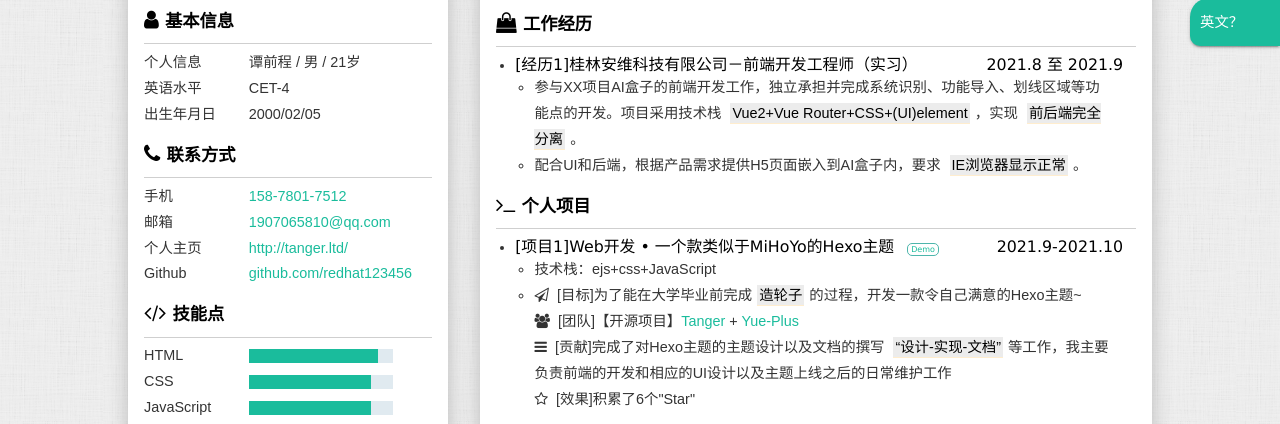
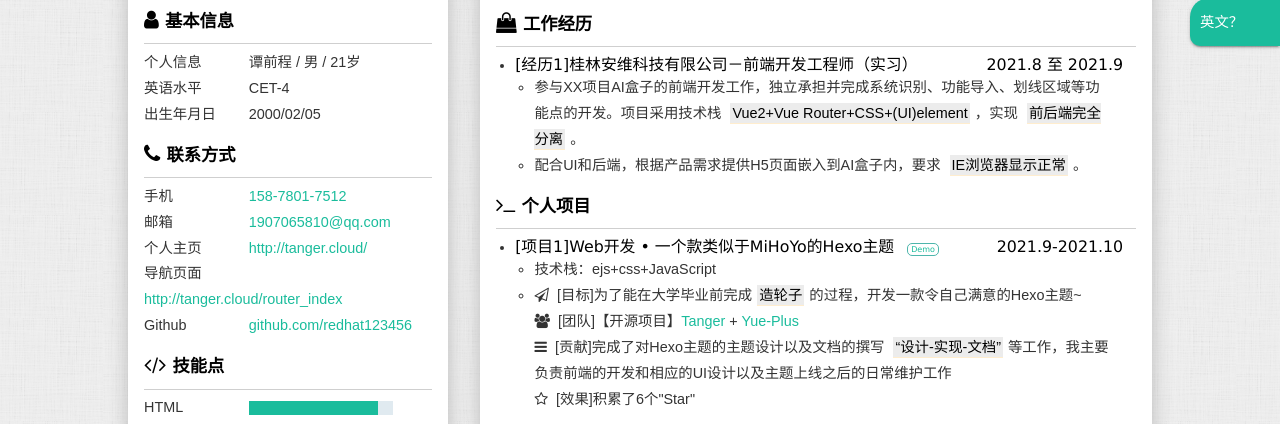
Before and after one commit to redhat123456/resume, a plain HTML site: page index.html in a window 1280 px wide. Shown: the part 300-724 px from the top of the page. Drawn offline with Linux system fonts and the light colour scheme.

Commit message:
update index.html

```diff
--- a/index.html
+++ b/index.html
@@ -169,7 +169,11 @@
                     </li>
                     <li>
                         <label>个人主页</label>
-                        <a href="http://tanger.ltd/" target="_blank">http://tanger.ltd/</a>
+                        <a href="http://tanger.cloud/" target="_blank">http://tanger.cloud/</a>
+                    </li>
+                    <li>
+                        <label>导航页面</label>
+                        <a href="http://tanger.cloud/router_index">http://tanger.cloud/router_index</a>
                     </li>
                     <li>
                         <label>Github</label>
```
Also changed, not shown: index2.html (+5 -1 lines).
